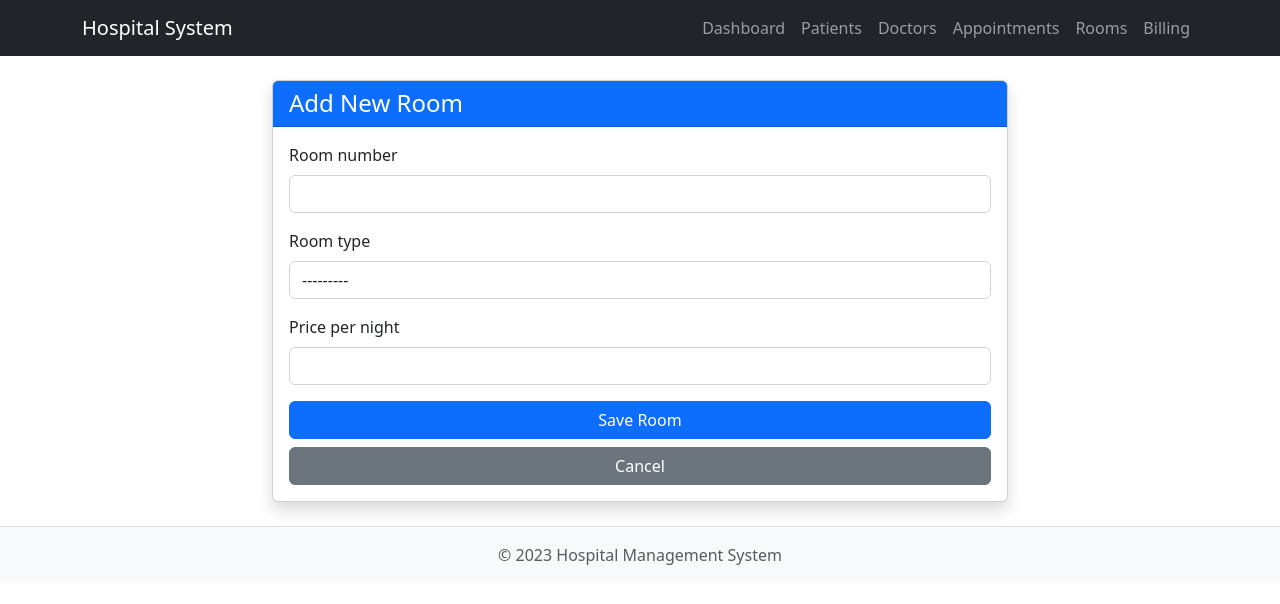
After one commit to yassinalamelden/Hospital-Managment-System, a Django app: page /operations/rooms/add/ in a window 1280 px wide. The commit adds this page. Shown: the top 604 px of the page. Run offline with Django 5.2, Linux system fonts and the light colour scheme.

Commit message:
Implement room management functionality with new views, templates, and URL routing within the operations app.

```diff
--- a/operations/urls.py
+++ b/operations/urls.py
@@ -1,8 +1,9 @@
 from django.urls import path
-from .views import AppointmentListView, AppointmentCreateView, RoomListView
+from .views import AppointmentListView, AppointmentCreateView, RoomListView, RoomCreateView
 
 urlpatterns = [
     path('appointments/', AppointmentListView.as_view(), name='appointment-list'),
     path('appointments/add/', AppointmentCreateView.as_view(), name='appointment-create'),
     path('rooms/', RoomListView.as_view(), name='room-list'),
+    path('rooms/add/', RoomCreateView.as_view(), name='room-create'),
 ]
--- a/operations/views/__init__.py
+++ b/operations/views/__init__.py
@@ -1,2 +1,2 @@
-from .room_views import RoomListView
+from .room_views import RoomListView, RoomCreateView
 from .appointment_views import AppointmentCreateView, AppointmentListView
--- a/operations/views/room_views.py
+++ b/operations/views/room_views.py
@@ -1,7 +1,14 @@
-from django.views.generic import ListView
+from django.views.generic import ListView, CreateView
+from django.urls import reverse_lazy
 from operations.models import Room
 
 class RoomListView(ListView):
     model = Room
     template_name = 'operations/room_list.html'
     context_object_name = 'rooms'
+
+class RoomCreateView(CreateView):
+    model = Room
+    template_name = 'operations/room_form.html'
+    fields = ['room_number', 'room_type', 'price_per_night']
+    success_url = reverse_lazy('room-list')
--- /dev/null
+++ b/templates/operations/room_form.html
@@ -0,0 +1,54 @@
+{% extends 'base.html' %}
+
+{% block content %}
+<div class="row justify-content-center">
+    <div class="col-md-8">
+        <div class="card shadow">
+            <div class="card-header bg-primary text-white">
+                <h4 class="mb-0">Add New Room</h4>
+            </div>
+            <div class="card-body">
+                <form method="post">
+                    {% csrf_token %}
+                    {% for field in form %}
+                    <div class="mb-3">
+                        <label for="{{ field.id_for_label }}" class="form-label">{{ field.label }}</label>
+                        {{ field }}
+                        {% if field.help_text %}
+                        <div class="form-text">{{ field.help_text }}</div>
+                        {% endif %}
+                        {% for error in field.errors %}
+                        <div class="text-danger">{{ error }}</div>
+                        {% endfor %}
+                    </div>
+                    {% endfor %}
+                    <div class="d-grid gap-2">
+                        <button type="submit" class="btn btn-primary">Save Room</button>
+                        <a href="{% url 'room-list' %}" class="btn btn-secondary">Cancel</a>
+                    </div>
+                </form>
+            </div>
+        </div>
+    </div>
+</div>
+
+<style>
+    /* Styling for form controls to render nicely */
+    input[type="text"],
+    input[type="number"],
+    select {
+        width: 100%;
+        padding: 0.375rem 0.75rem;
+        font-size: 1rem;
+        font-weight: 400;
+        line-height: 1.5;
+        color: #212529;
+        background-color: #fff;
+        background-clip: padding-box;
+        border: 1px solid #ced4da;
+        appearance: none;
+        border-radius: 0.375rem;
+        transition: border-color .15s ease-in-out, box-shadow .15s ease-in-out;
+    }
+</style>
+{% endblock %}
```
Also changed, not shown: templates/operations/room_list.html (+7 -1 lines), db.sqlite3.
